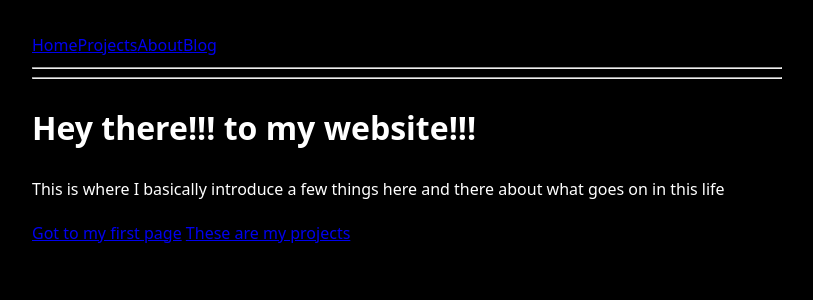
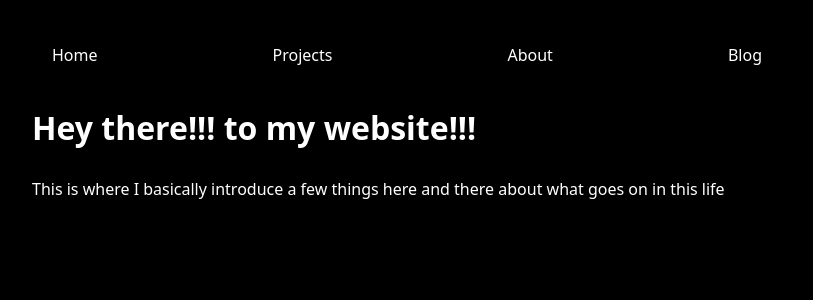
Before and after one commit to vejhawar0/website, a Next.js app: page / in a window 1280 px wide. Shown: the top 300 px of the page, without its empty margins (233-1046 px from the left). Built offline with nearby package versions, Linux system fonts and the light colour scheme.

Commit message:
Added basic css styling for links

```diff
--- a/app/globals.css
+++ b/app/globals.css
@@ -10,3 +10,19 @@ body {
   max-width: 750px;
   margin: auto;
 }
+
+.navbar {
+  display: flex;
+  justify-content: space-between;
+  align-items: center;
+  padding: 10px 20px;
+}
+
+a:link, a:visited, a:active {
+  color: white;
+  text-decoration: none;
+}
+
+a:hover {
+  color: red;
+}
--- a/app/page.mdx
+++ b/app/page.mdx
@@ -1,11 +1,3 @@
----
-
----
-
-
 # Hey there!!! to my website!!!
 
 This is where I basically introduce a few things here and there about what goes on in this life
-
-[Got to my first page](/blog/my-first-page)
-[These are my projects](/projects)
--- a/package.json
+++ b/package.json
@@ -3,6 +3,9 @@
     "dev": "next dev"
   },
   "dependencies": {
+    "@mdx-js/loader": "^3.1.1",
+    "@mdx-js/react": "^3.1.1",
+    "@next/mdx": "^16.1.1",
     "gray-matter": "^4.0.3",
     "next": "^16.0.0",
     "next-mdx-remote": "^5.0.0",
@@ -14,6 +17,7 @@
   "devDependencies": {
     "@types/node": "24.9.1",
     "@types/react": "19.2.2",
+    "baseline-browser-mapping": "^2.9.11",
     "typescript": "5.9.3"
   }
 }
```
Also changed, not shown: 1 other file (tests, documents, lock files or other folders).
